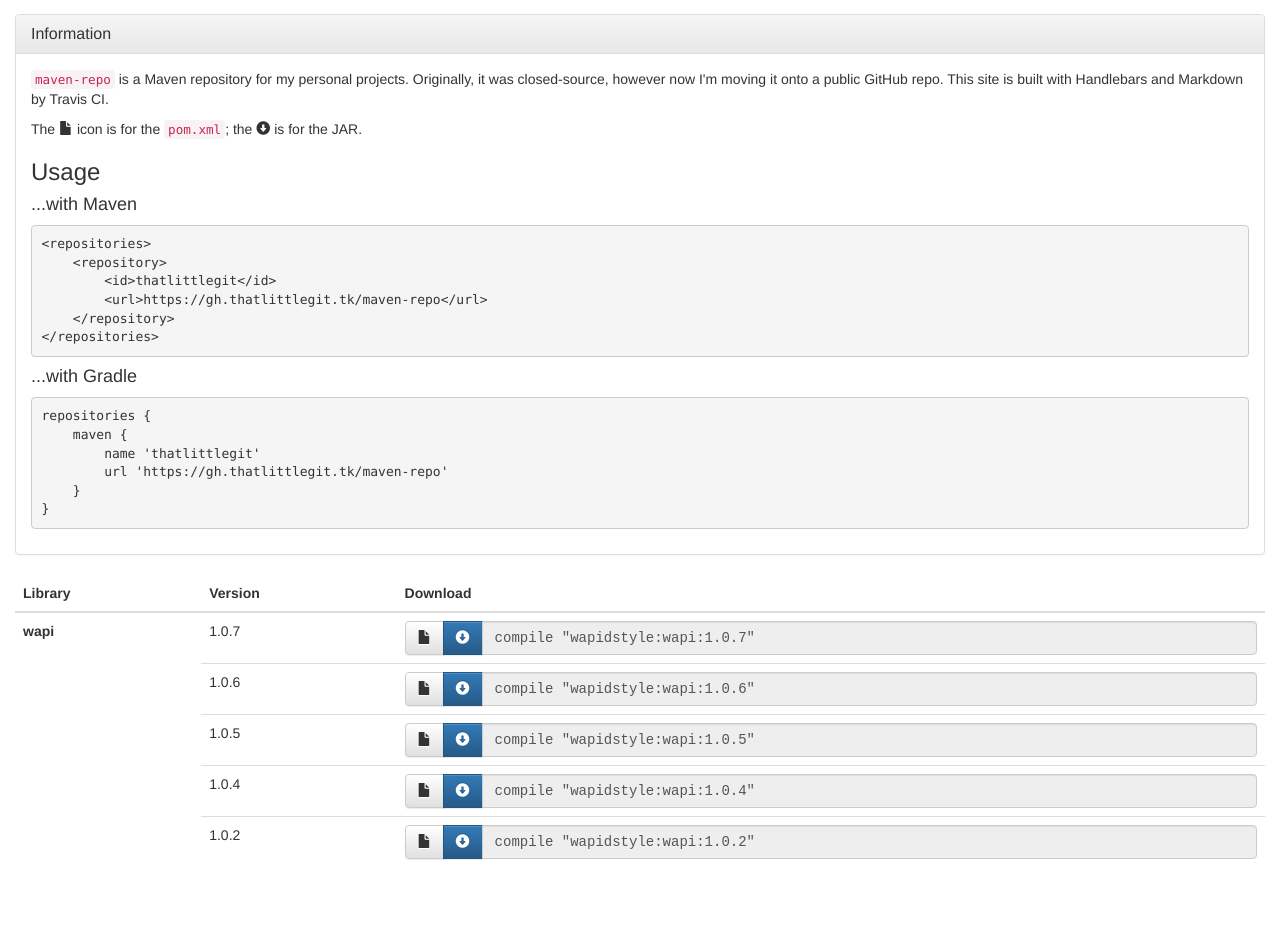
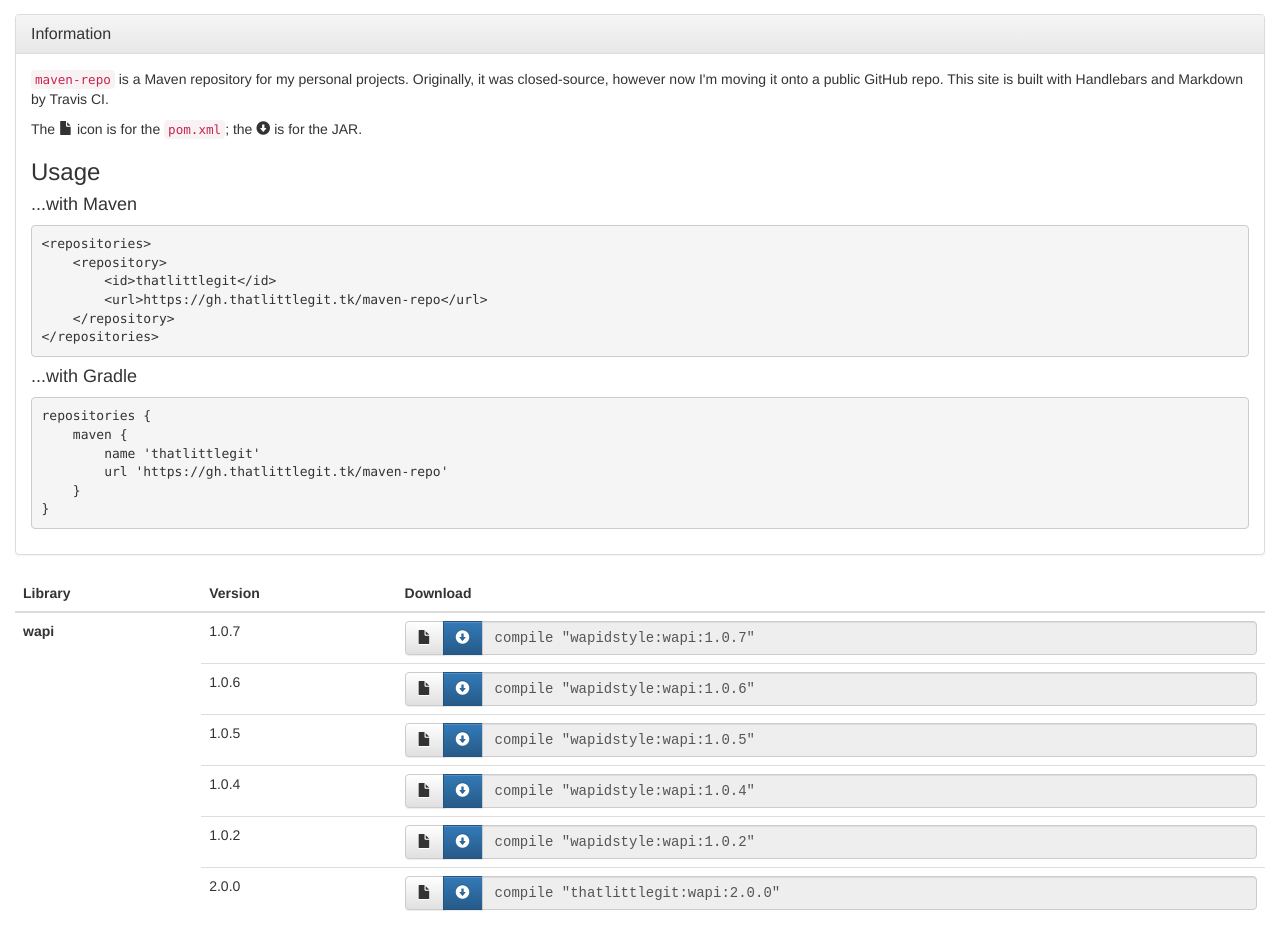
Before and after one commit to thatlittlegit/maven-repo, a plain HTML site: page index.html in a window 1280 px wide. Shown: the part 58-996 px from the top of the page. Before the commit the page ends 945 px from the top, so only its background shows below. Drawn offline with nearby package versions, Linux system fonts and the light colour scheme.

Commit message:
Deploy thatlittlegit/maven-repo to github.com/thatlittlegit/maven-repo.git:gh-pages

```diff
--- a/index.html
+++ b/index.html
@@ -56,7 +56,7 @@
 				</thead>
 				<tbody>
 					<tr>
-						<th rowspan="5">wapi</th>
+						<th rowspan="6">wapi</th>
 						<td>1.0.7</td>
 						<td>
 							<div class="input-group" role="group">
@@ -136,6 +136,22 @@
 							</div>
 						</td>
 					</tr>
+					<tr>
+						<td>2.0.0</td>
+						<td>
+							<div class="input-group" role="group">
+								<span class="input-group-btn">
+									<a href='jars/thatlittlegit/wapi/2.0.0/wapi-2.0.0.pom' type="button" class="btn btn-default">
+										<span class="glyphicon glyphicon-file"></span>
+									</a>
+									<a href='jars/thatlittlegit/wapi/2.0.0/wapi-2.0.0.jar' type="button" class="btn btn-primary">
+										<span class="glyphicon glyphicon-circle-arrow-down"></span>
+									</a>
+								</span>
+								<input type="text" class="form-control" style="font-family: monospace;" readonly value='compile "thatlittlegit:wapi:2.0.0"'/>
+							</div>
+						</td>
+					</tr>
 				</tbody>
 			</table>
 		</div>
```
